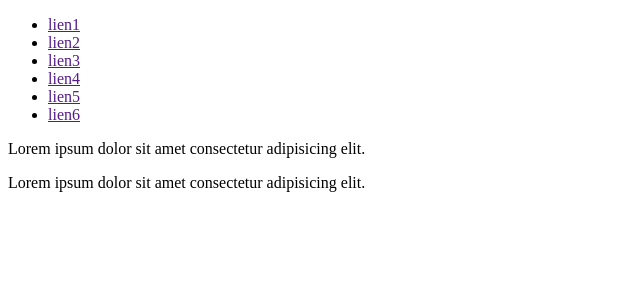
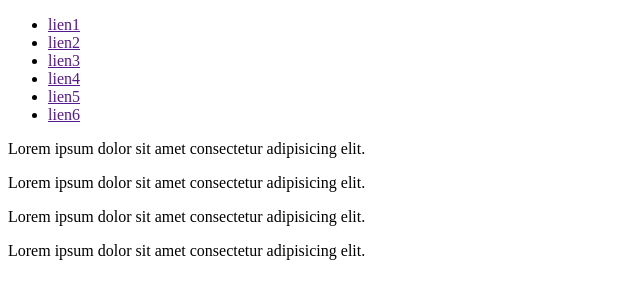
Before and after one commit to Randyklayd2021/testsite2, a plain HTML site: page index.html in a window 1280 px wide. Shown: the whole page, without its empty margins (0-640 px from the left). Drawn offline with Linux system fonts and the light colour scheme.

Commit message:
Update index.html avec deux nouveaux paragraphe

```diff
--- a/index.html
+++ b/index.html
@@ -18,7 +18,8 @@
         </ul>
         <p class="paragraph1">Lorem ipsum dolor sit amet consectetur adipisicing elit. </p>
         <p class="paragraph2">Lorem ipsum dolor sit amet consectetur adipisicing elit. </p>
-
+        <p class="paragraph1">Lorem ipsum dolor sit amet consectetur adipisicing elit. </p>
+        <p class="paragraph2">Lorem ipsum dolor sit amet consectetur adipisicing elit. </p>
     </div>
 </body>
 </html>
```
